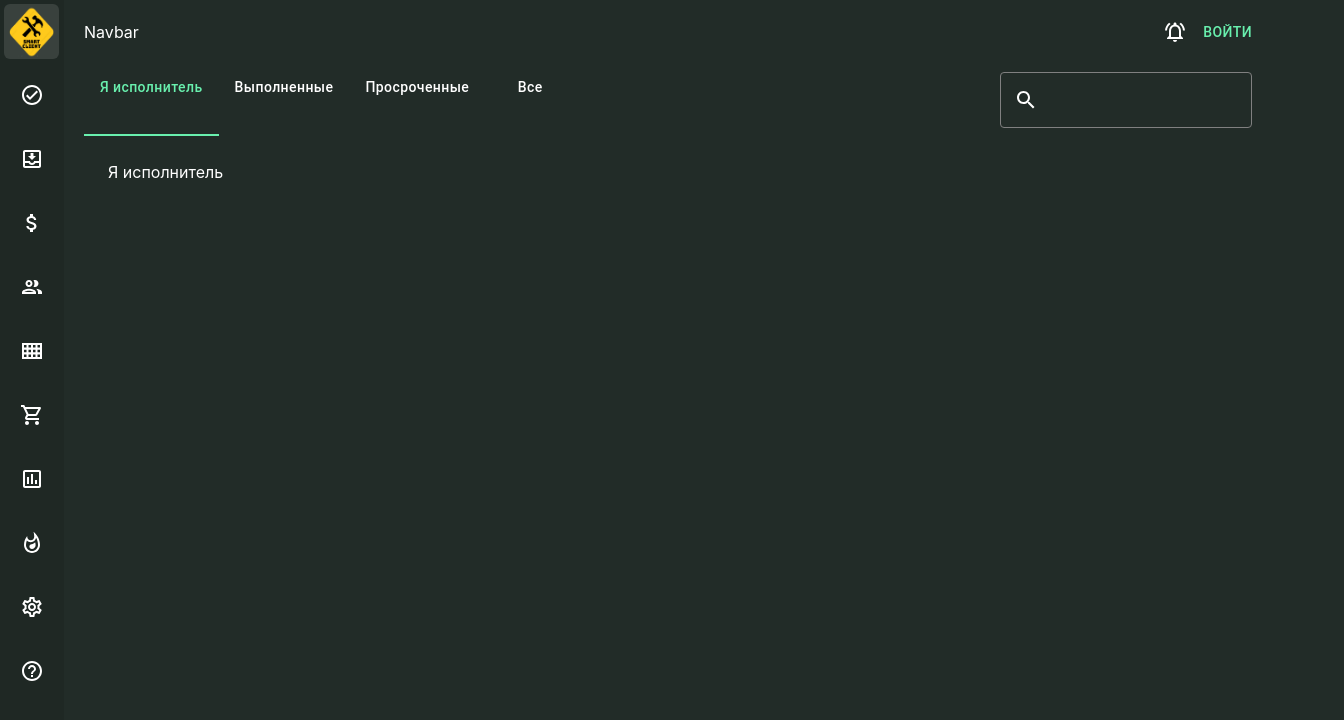
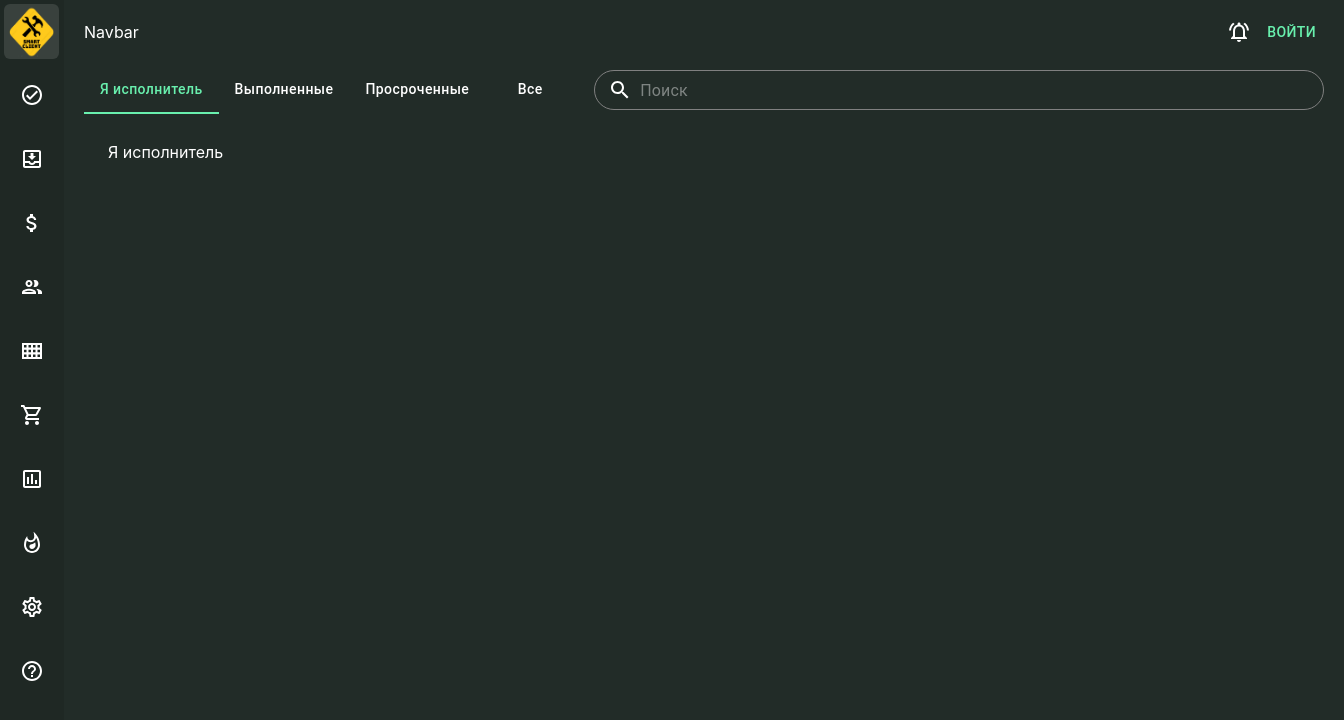
Before and after one commit to dev-tokumei/serviceTypescript, a React (Create React App) app: page /todo in a window 1280 px wide. Shown: the top 720 px of the page, 1344 px wide, since content can reach past the window. Built offline with nearby package versions, Linux system fonts and the light colour scheme.

Commit message:
add scroll tabs

```diff
--- a/src/components/Tasks/todo.tsx
+++ b/src/components/Tasks/todo.tsx
@@ -27,10 +27,14 @@ const Todo: React.FC = () => {
           sx={{
             display: 'flex',
             justifyContent: 'space-between',
+            alignItems: 'center',
             width: '100%',
+            height: '52px',
           }}
         >
           <TabList
+            variant='scrollable'
+            scrollButtons='auto'
             sx={{ color: '#fff' }}
             onChange={handleChange}
             aria-label='lab API tabs example'
@@ -55,12 +59,22 @@ const Todo: React.FC = () => {
               label='Все'
               value='4'
             />
+            <Tab
+              sx={{ color: '#fff', textTransform: 'inherit' }}
+              label='Все'
+              value='5'
+            />
+            <Tab
+              sx={{ color: '#fff', textTransform: 'inherit' }}
+              label='Все'
+              value='6'
+            />
           </TabList>
           <TextField
+            placeholder='Поиск'
             sx={{
-              m: 1,
-              width: '25ch',
-              borderRadius: 20,
+              width: '960px',
+              borderRadius: 35,
               label: { color: 'white' },
               color: '#fff',
             }}
--- a/src/index.css
+++ b/src/index.css
@@ -33,6 +33,15 @@ main {
   width: 100%;
 }
 
-.css-1qq5tj-MuiInputBase-input-MuiOutlinedInput-input{
+.css-1qq5tj-MuiInputBase-input-MuiOutlinedInput-input {
   color: #fff !important;
 }
+
+.css-69z67c-MuiTabs-scroller {
+  height: 48px !important;
+}
+
+.css-o98gj9-MuiInputBase-root-MuiOutlinedInput-root {
+  border-radius: 35px !important;
+  height: 40px;
+}
```
